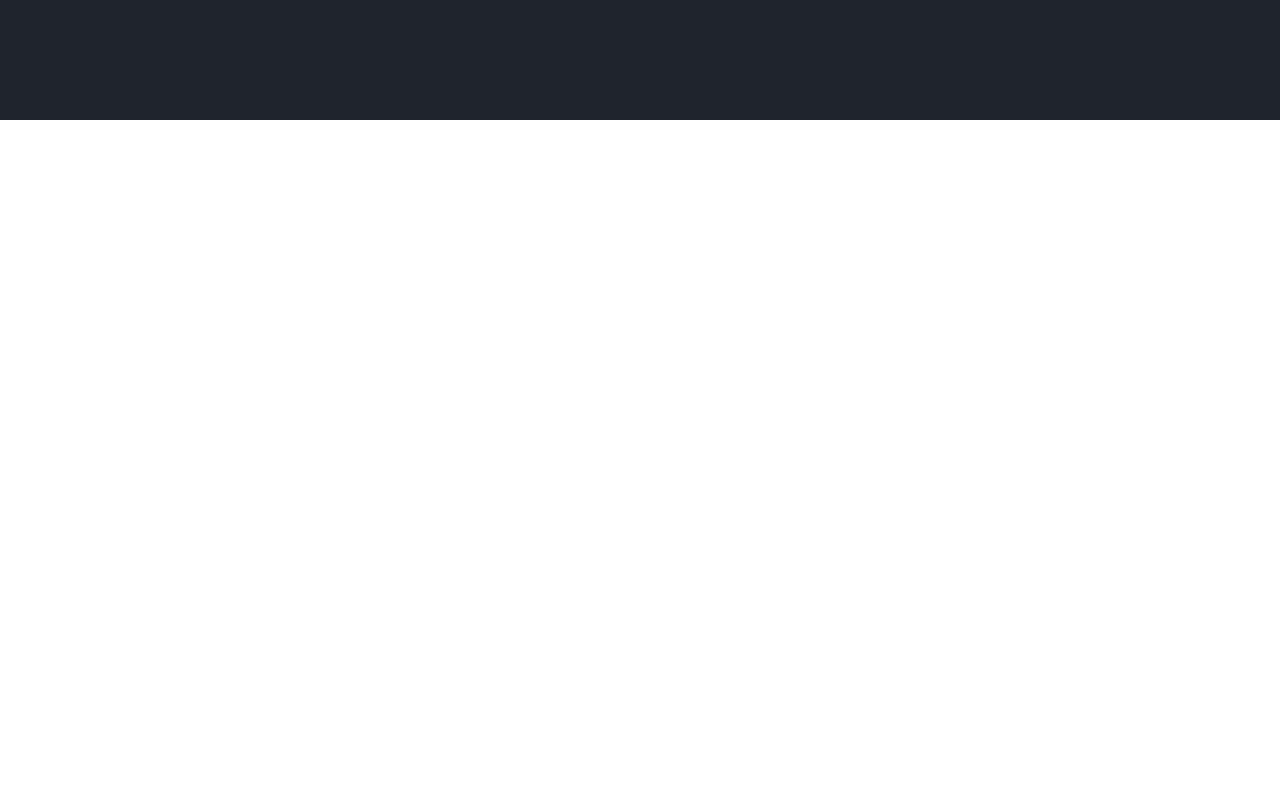
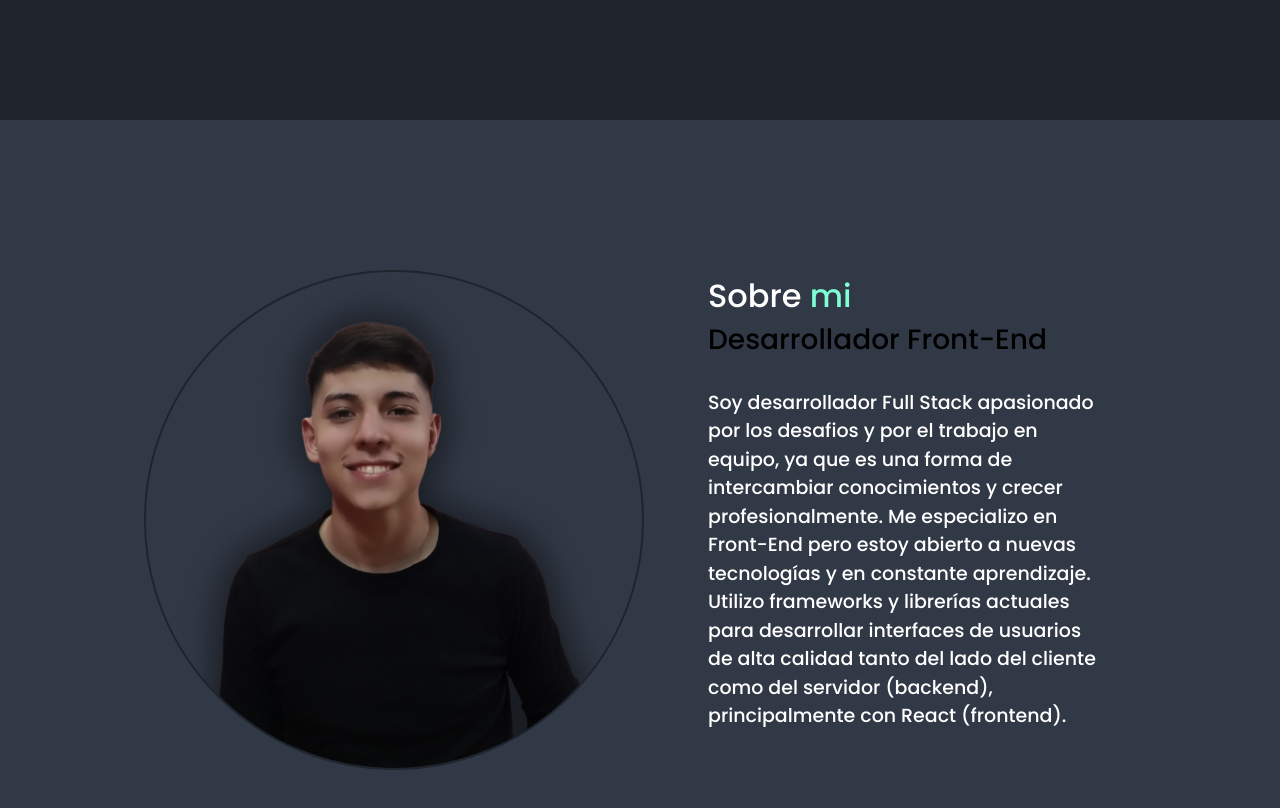
Before and after one commit to amielferreyra/Amiel-Ferreyra, a React (Create React App) app: page / in a window 1280 px wide. Shown: the part 680-1488 px from the top of the page. Before the commit the page ends 800 px from the top, so only its background shows below. Built offline with nearby package versions, Linux system fonts and the light colour scheme; some icons are missing.

Commit message:
casi finalizado about

```diff
--- a/src/App.scss
+++ b/src/App.scss
@@ -3,6 +3,7 @@
   padding: 0;
 }
 
+
 @import url('https://fonts.googleapis.com/css2?family=Poppins:wght@500&display=swap');
 
 @import '~bootstrap/scss/bootstrap.scss';
--- a/src/views/about/About.js
+++ b/src/views/about/About.js
@@ -1,11 +1,20 @@
 import React from 'react';
 import './components/About.scss'
+import Amiel from '../../imagenes/Diseño sin título (1).png'
 
 function About() {
     return(
-        <div>
+        <section className='about' id="#about">
+            <div className='about-img'>
+                <img src={Amiel} alt=""/>
+            </div>
 
-        </div>
+            <div className='about-content'>
+                <h2 className='heading'> Sobre <span>mi</span></h2>
+                <h3>Desarrollador Front-End</h3>
+                <p>Soy desarrollador Full Stack apasionado por los desafios y por el trabajo en equipo, ya que es una forma de intercambiar conocimientos y crecer profesionalmente. Me especializo en Front-End pero estoy abierto a nuevas tecnologías y en constante aprendizaje. Utilizo frameworks y librerías actuales para desarrollar interfaces de usuarios de alta calidad tanto del lado del cliente como del servidor (backend), principalmente con React (frontend).</p>
+            </div>
+        </section>
     );
 }
 
--- a/src/views/about/components/About.scss
+++ b/src/views/about/components/About.scss
@@ -0,0 +1,33 @@
+.about{
+    display: flex;
+    justify-content: center;
+    align-items: center;
+    gap: 2rem;
+    background-color: #323946;
+    height: 100vh;
+
+
+    img{
+        border: 2px solid #1f242d;
+        border-radius: 50%;
+    }
+
+    .about-content{
+        color: white;
+        font-family: Poppins;
+
+        h3{
+            color: black;
+        }
+
+        p{
+            font-size: 19px;
+            margin: 2rem;
+        }
+    }
+
+    .about-content h2,h3{
+        margin-left: 2rem;
+    }
+
+}
--- a/src/views/home/Home.js
+++ b/src/views/home/Home.js
@@ -10,11 +10,11 @@ function Home(){
             <section className="home">
                 <div className="home-content">
                     <h1>
-                        ¡Hola!
+                        ¡Hola!, soy Amiel Ferreyra.
                         <br/>
-                        Soy desarrollador Front-End
+                        <span>desarrollador Front-End</span>
                     </h1>
-                    <p>Soy desarrollador Full Stack apasionado por los desafios y por el trabajo en equipo, ya que es una forma de intercambiar conocimientos y crecer profesionalmente. Me especializo en Front-End pero estoy abierto a nuevas tecnologías y en constante aprendizaje. Utilizo frameworks y librerías actuales para desarrollar interfaces de usuarios de alta calidad tanto del lado del cliente como del servidor (backend), principalmente con React (frontend).</p>
+                    <p>Soy desarrollador Full Stack apasionado por los desafios y por el trabajo en equipo. Me especializo en Front-End pero estoy abierto a nuevas tecnologías y en constante aprendizaje.</p>
                     <div className="social-media">
                         <a href="#"><box-icon name='linkedin-square' type='logo' color='#ffffff' ></box-icon></a>
                         <a href="#"><box-icon name='github' type='logo' color='#ffffff' ></box-icon></a>
--- a/src/views/home/components/Home.scss
+++ b/src/views/home/components/Home.scss
@@ -2,6 +2,7 @@
     height: 12vh;
     background-color: #1f242d;
     font-family: 'Poppins';
+    border-bottom: 1px solid rgba(127, 255, 212, 0.479);
 
     .navbar-brand {
       margin-left: 70px;
@@ -27,7 +28,7 @@
     }
 
 section{
-    min-height: 100vh;
+    height: 100vh;
     background-color:#1f242d;
     padding: 9rem;
     display: flex;
@@ -36,6 +37,16 @@ section{
 
     h1, p {
         color: white;
+        font-family: Poppins;
+        margin: 1rem;
+    }
+
+    h1{
+        font-size: 39px;
+    }
+
+    span{
+        color: aquamarine;
     }
 
     .social-media a{
@@ -58,7 +69,6 @@ section{
         color: white;
         margin-top:15px;
         width: 200px;
-
     }
 
     .btn:hover{
--- a/src/views/home/components/Navbar.jsx
+++ b/src/views/home/components/Navbar.jsx
@@ -16,13 +16,13 @@ function Navbar(){
                             <a className="nav-link active" aria-current="page" href="#inicio">Inicio</a>
                         </li>
                         <li className="nav-item">
-                            <a className="nav-link active" aria-current="page" href="#nosotros">Sobre mi</a>
+                            <a className="nav-link active" aria-current="page" href="#about">Sobre mi</a>
                         </li>
                         <li className="nav-item">
-                            <a className="nav-link active" aria-current="page" href="#productos">Habilidades</a>
+                            <a className="nav-link active" aria-current="page" href="#habilidades">Habilidades</a>
                         </li>
                         <li className="nav-item">
-                            <a className="nav-link active" aria-current="page" href="#servicios">Portafolio</a>
+                            <a className="nav-link active" aria-current="page" href="#portafolio">Portafolio</a>
                         </li>
                         <li className="nav-item">
                             <a className="nav-link active" aria-current="page" href="#contacto">Contacto</a>
```
Also changed, not shown: src/imagenes/Diseño sin título (1).png (added).
